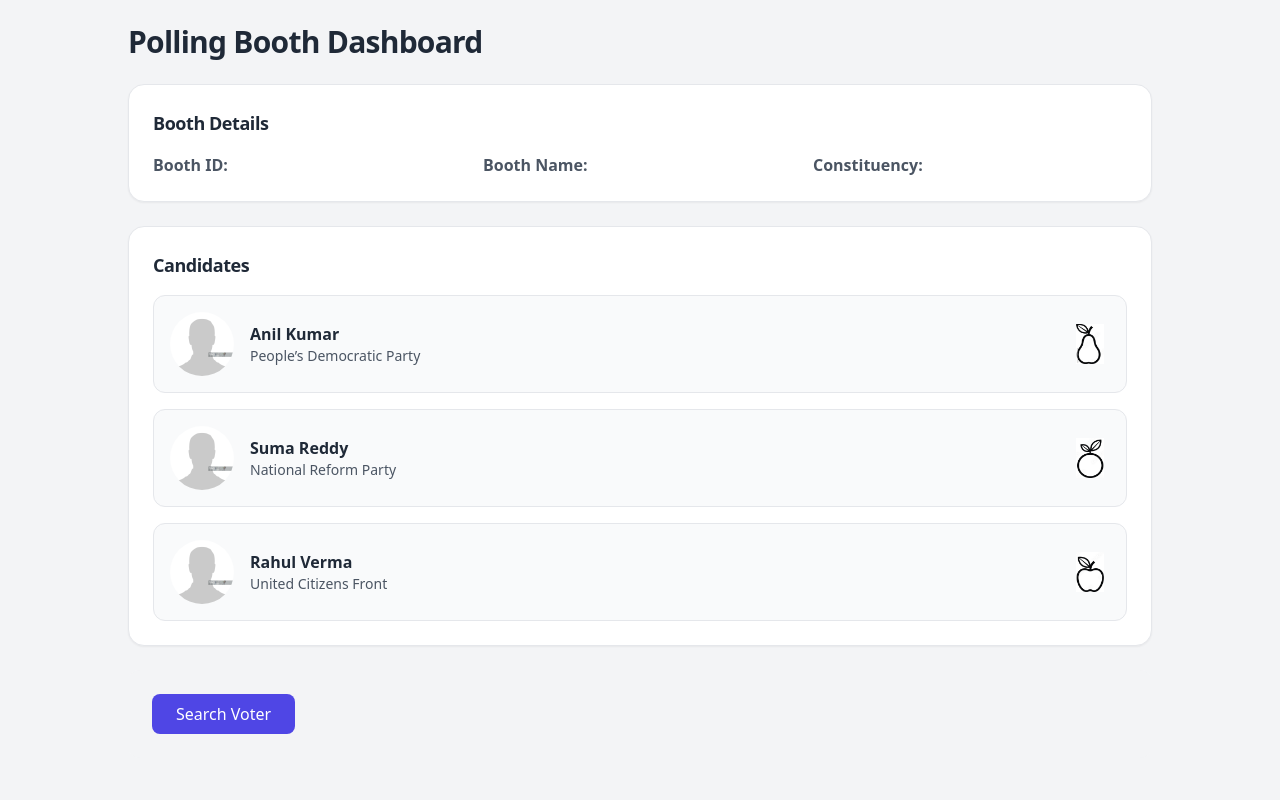
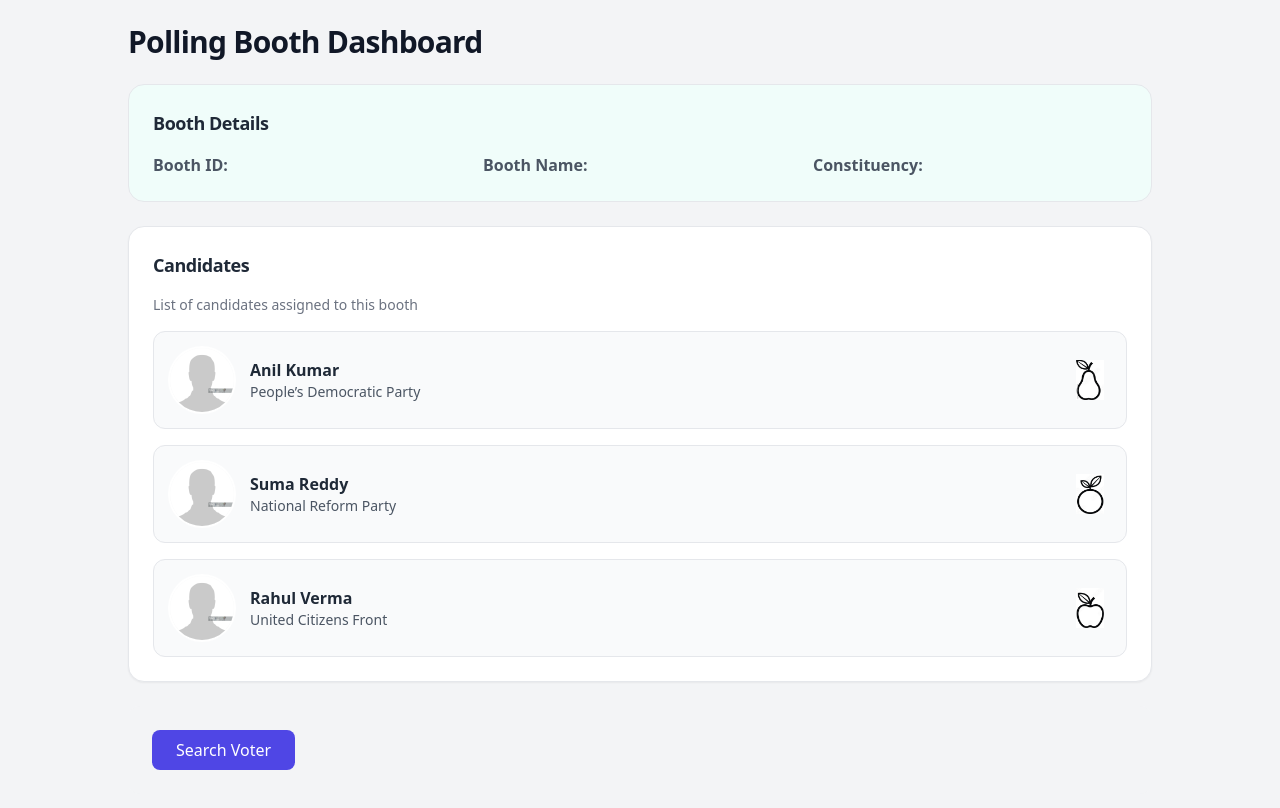
Before and after one commit to meghabchandran/2023-2027_BATCH_CSD334_04_VOTER_VERIFICATION_SYSTEM, a React (Vite) app in the folder my-react-app/: page /dashboard in a window 1280 px wide. Shown: the top 808 px of the page. Built offline with nearby package versions, Linux system fonts and the light colour scheme.

Commit message:
UI: Typography and visual hierarchy upgrade

```diff
--- a/my-react-app/src/pages/Dashboard.jsx
+++ b/my-react-app/src/pages/Dashboard.jsx
@@ -11,17 +11,14 @@ function Dashboard() {
     <div className="min-h-screen bg-gray-100 p-6">
       <div className="max-w-5xl mx-auto space-y-6">
         <div className="flex items-center justify-between">
-          <h1 className="text-3xl font-bold text-gray-800 tracking-tight">
+          <h1 className="text-3xl font-bold text-gray-900 tracking-tight">
             Polling Booth Dashboard
           </h1>
         </div>
 
         {/* Booth Details Section */}
 
-        <section
-          className="bg-white rounded-2xl border border-gray-200 p-6 shadow-sm hover:shadow-md transition
-"
-        >
+        <section className="bg-teal-50 rounded-2xl p-6 border border-gray-200">
           <h2 className="text-lg font-semibold text-gray-800 tracking-tight mb-4">
             Booth Details
           </h2>
@@ -49,6 +46,10 @@ function Dashboard() {
             Candidates
           </h2>
 
+          <p className="text-sm text-gray-500 mb-4">
+            List of candidates assigned to this booth
+          </p>
+
           <div className="space-y-4">
             {mockCandidates.map((candidate) => (
               <div
@@ -60,7 +61,8 @@ function Dashboard() {
                   <img
                     src={candidate.photo}
                     alt={candidate.name}
-                    className="w-16 h-16 rounded-full object-cover"
+                    className="w-16 h-16 rounded-full object-cover ring-2 ring-white shadow-sm
+"
                   />
 
                   <div>
```
